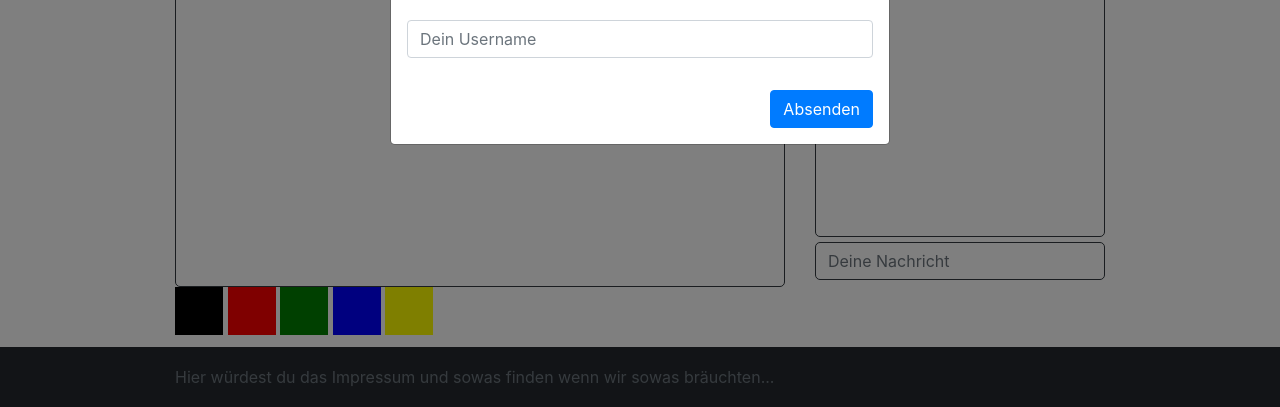
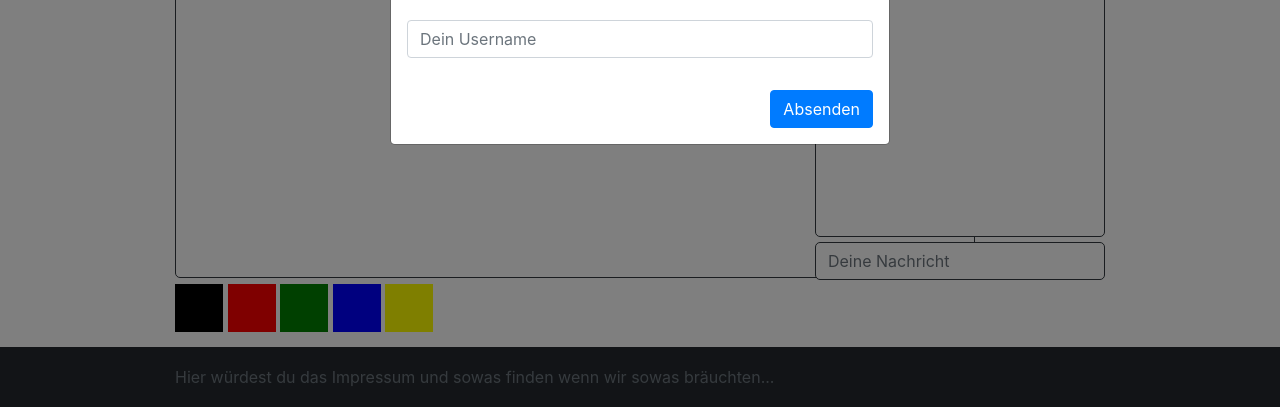
Before and after one commit to N3xiz/MalMal, a plain HTML site: page malmal.html in a window 1280 px wide. Shown: the part 393-800 px from the top of the page. Drawn offline with nearby package versions, Linux system fonts and the light colour scheme; no server answers.

Commit message:
test design

```diff
--- a/css/custom.css
+++ b/css/custom.css
@@ -67,8 +67,8 @@ body {
 #drawCanvas {
     border: 1px solid #343a40;
     border-radius: 5px;
-    height: 100%;
-    width: 100%;
+    height: 600px;
+    width: 800px;
 }
 
 #messages {
```
Also changed, not shown: malmal.html (+1 -0 lines).
